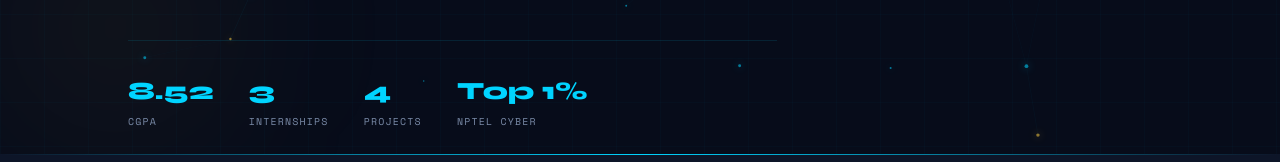
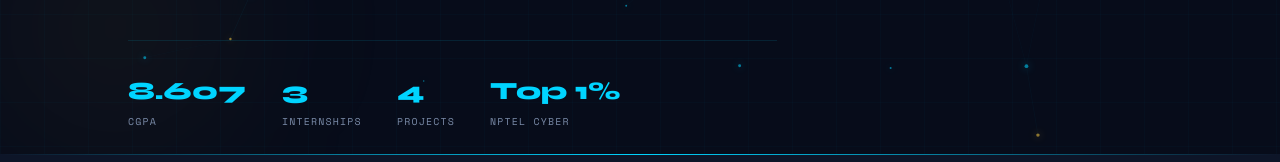
Before and after one commit to nithish-ra/nithish_portfolio, a plain HTML site: page index.html in a window 1280 px wide. Shown: the part 646-808 px from the top of the page. Drawn offline with nearby package versions, Linux system fonts and the light colour scheme.

Commit message:
Update index.html

```diff
--- a/index.html
+++ b/index.html
@@ -84,7 +84,7 @@
         </div>
         <div class="hero-stats">
           <div>
-            <div class="stat-val">8.52</div>
+            <div class="stat-val">8.607</div>
             <div class="stat-label">CGPA</div>
           </div>
           <div>
```
